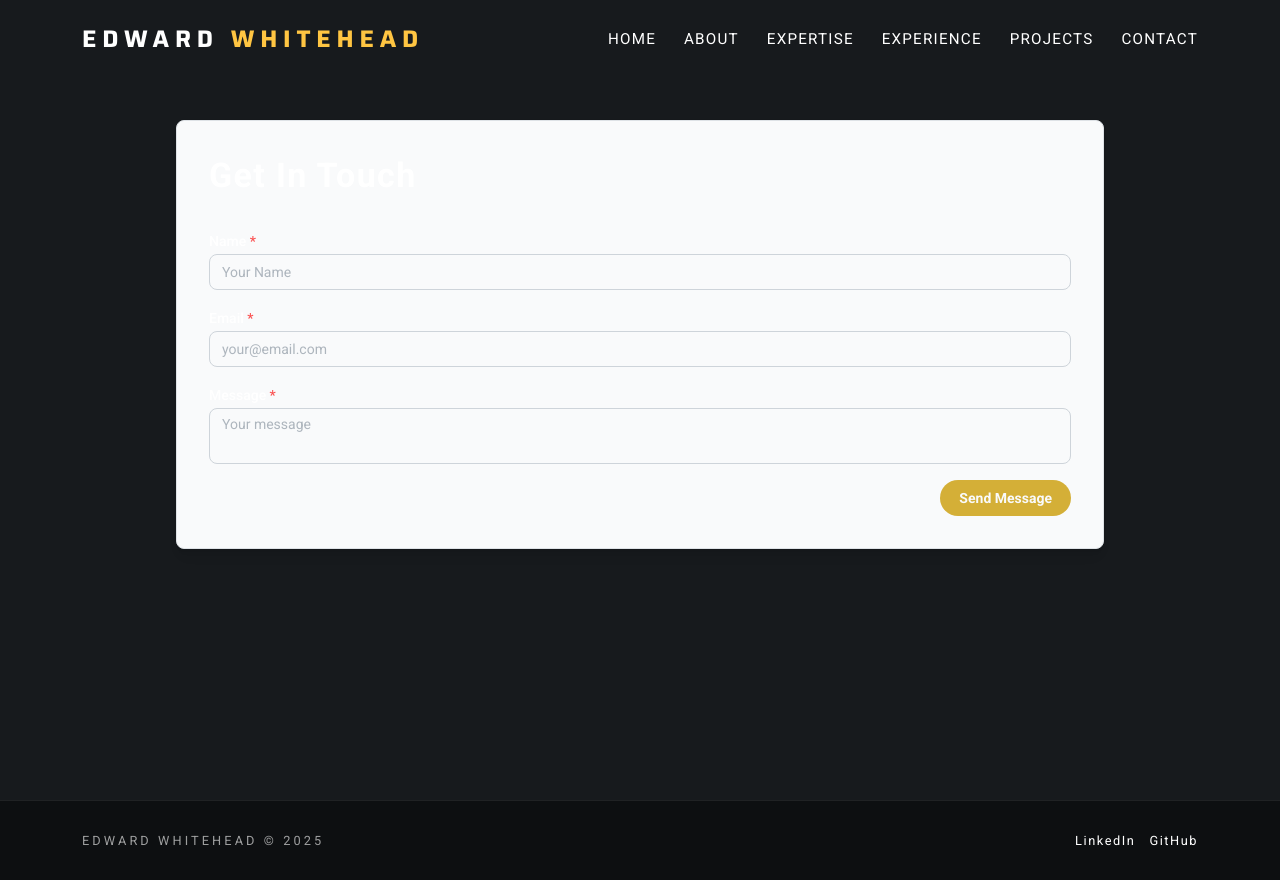
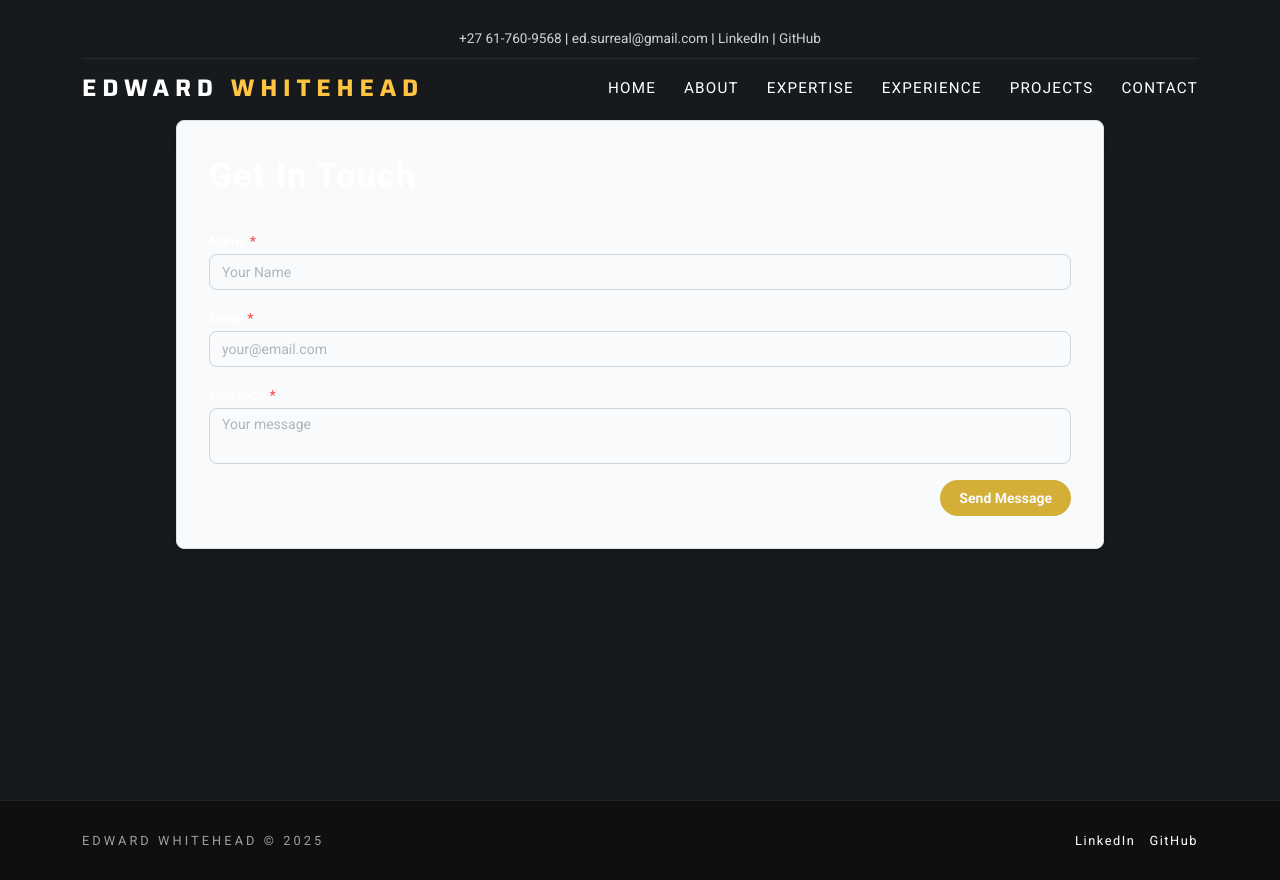
Before and after one commit to edwardwhiteheaddev/edwardwhitehead.github.io, a Next.js app: page /contact in a window 1280 px wide. Built offline with nearby package versions, Linux system fonts and the light colour scheme.

Commit message:
Add topbar to navbar with contact links and adjust styles

```diff
--- a/src/app/globals.scss
+++ b/src/app/globals.scss
@@ -217,7 +217,29 @@ section {
     color: var(--kyros-primary);
 }
 
+.kyros-navbar__topbar {
+    text-align: center;
+    padding: 8px 0;
+    font-size: 0.85rem;
+    border-bottom: 1px solid rgba(255, 255, 255, 0.08);
+    margin-bottom: 8px;
+}
+
+.kyros-navbar__topbar a {
+    color: rgba(255, 255, 255, 0.8);
+    text-decoration: none;
+    transition: var(--kyros-transition);
+}
+
+.kyros-navbar__topbar a:hover {
+    color: var(--kyros-primary);
+}
+
 @media (max-width: 992px) {
+    .kyros-navbar__topbar {
+        display: none;
+    }
+
     .kyros-navbar__toggle {
         display: inline-flex;
     }
@@ -337,7 +359,8 @@ section {
     transition: var(--kyros-transition);
 }
 
-.kyros-button--primary, .kyros-button--ghost {
+.kyros-button--primary,
+.kyros-button--ghost {
     background: transparent;
     border-color: rgba(255, 255, 255, 0.18);
     color: #fff;
@@ -375,6 +398,12 @@ section {
     text-transform: uppercase;
     letter-spacing: 0.16em;
     font-size: 0.85rem;
+}
+
+@media (max-width: 992px) {
+    .kyros-hero__locations {
+        display: none;
+    }
 }
 
 /* About */
@@ -663,7 +692,8 @@ section {
     width: 48px;
     height: 48px;
     border-radius: 50%;
-    border: 1px solid #FFC542;;
+    border: 1px solid #FFC542;
+    ;
     display: grid;
     place-items: center;
     background: transparent;
@@ -704,6 +734,9 @@ section {
 
     .kyros-hero__typed {
         letter-spacing: 0.12em;
+        font-size: clamp(1.5rem, 4vw, 2.1rem);
+        min-height: 48px;
+        line-height: 1.2;
     }
 
     .kyros-contact {
--- a/src/components/kyros/Navbar.tsx
+++ b/src/components/kyros/Navbar.tsx
@@ -69,6 +69,13 @@ export function KyrosNavbar() {
     return (
         <header className={`kyros-navbar${scrolled ? ' scrolled' : ''}`}>
             <div className="container">
+                <div className="kyros-navbar__topbar">
+                    <span>
+                        <a href="tel:+27617609568">+27 61-760-9568</a> |{' '}
+                        <a href="mailto:ed.surreal@gmail.com">ed.surreal@gmail.com</a> |{' '}
+                        <Link href="https://www.linkedin.com/in/edward-whitehead-927b6214b/" target="_blank" rel="noopener noreferrer">LinkedIn</Link> |{' '}
+                        <Link href="https://github.com/ultracoolbru" target="_blank" rel="noopener noreferrer">GitHub</Link></span>
+                </div>
                 <div className="kyros-navbar__inner">
                     <Link href="/" className="kyros-navbar__brand">
                         Edward <span>Whitehead</span>
```
Also changed, not shown: src/app/page.tsx (+5 -5 lines).
